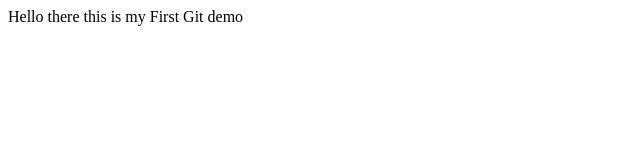
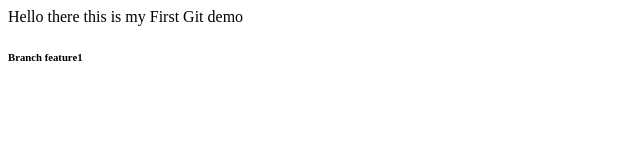
Before and after one commit to manjunathbhavi04/Git-Demo, a plain HTML site: page index.html in a window 1280 px wide. Shown: the full height of the page, 0-640 px from the left. Drawn offline with Linux system fonts and the light colour scheme.

Commit message:
added heading in index.html

```diff
--- a/index.html
+++ b/index.html
@@ -1 +1,2 @@
 <p>Hello there this is my First Git demo</p>
+<h6>Branch feature1</h6>
```
